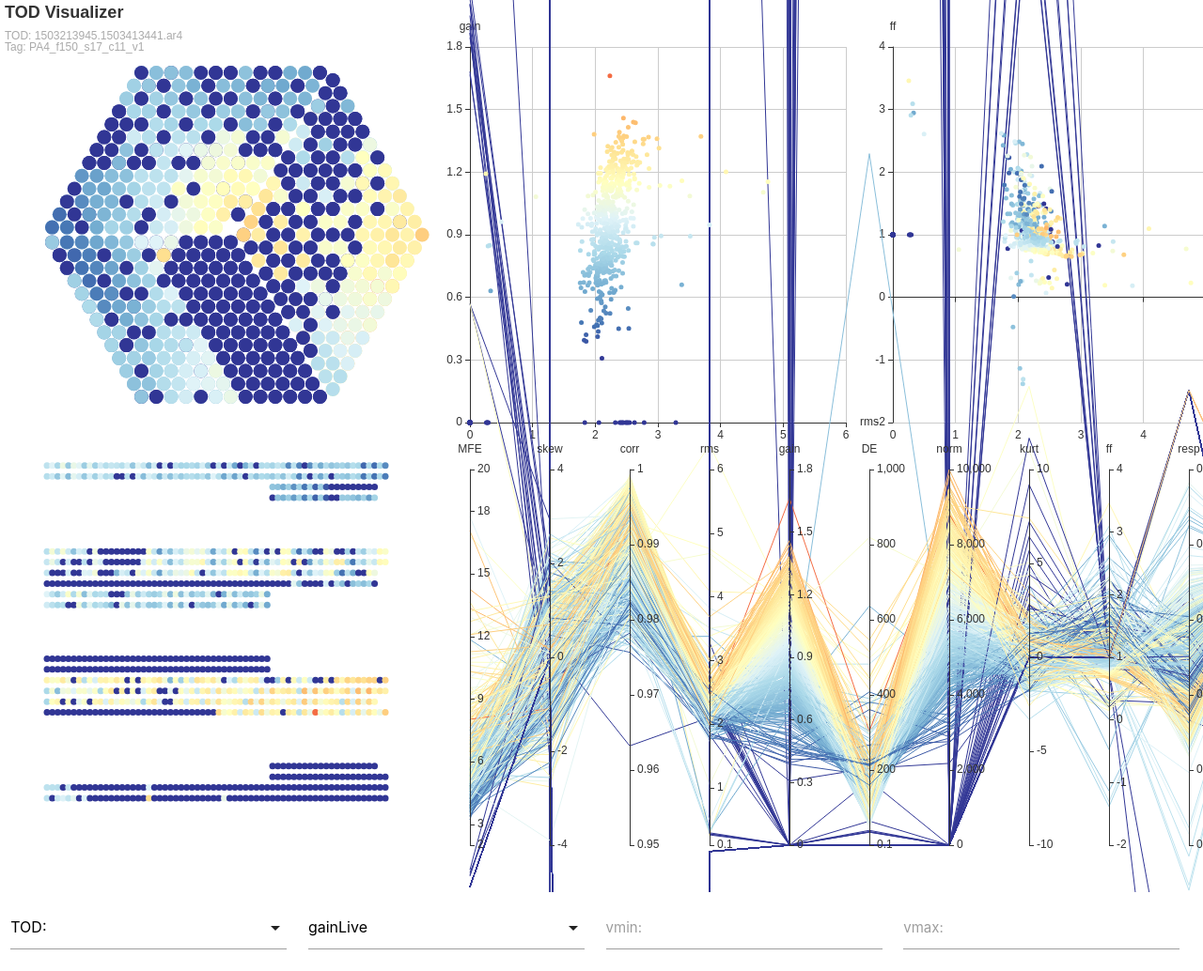
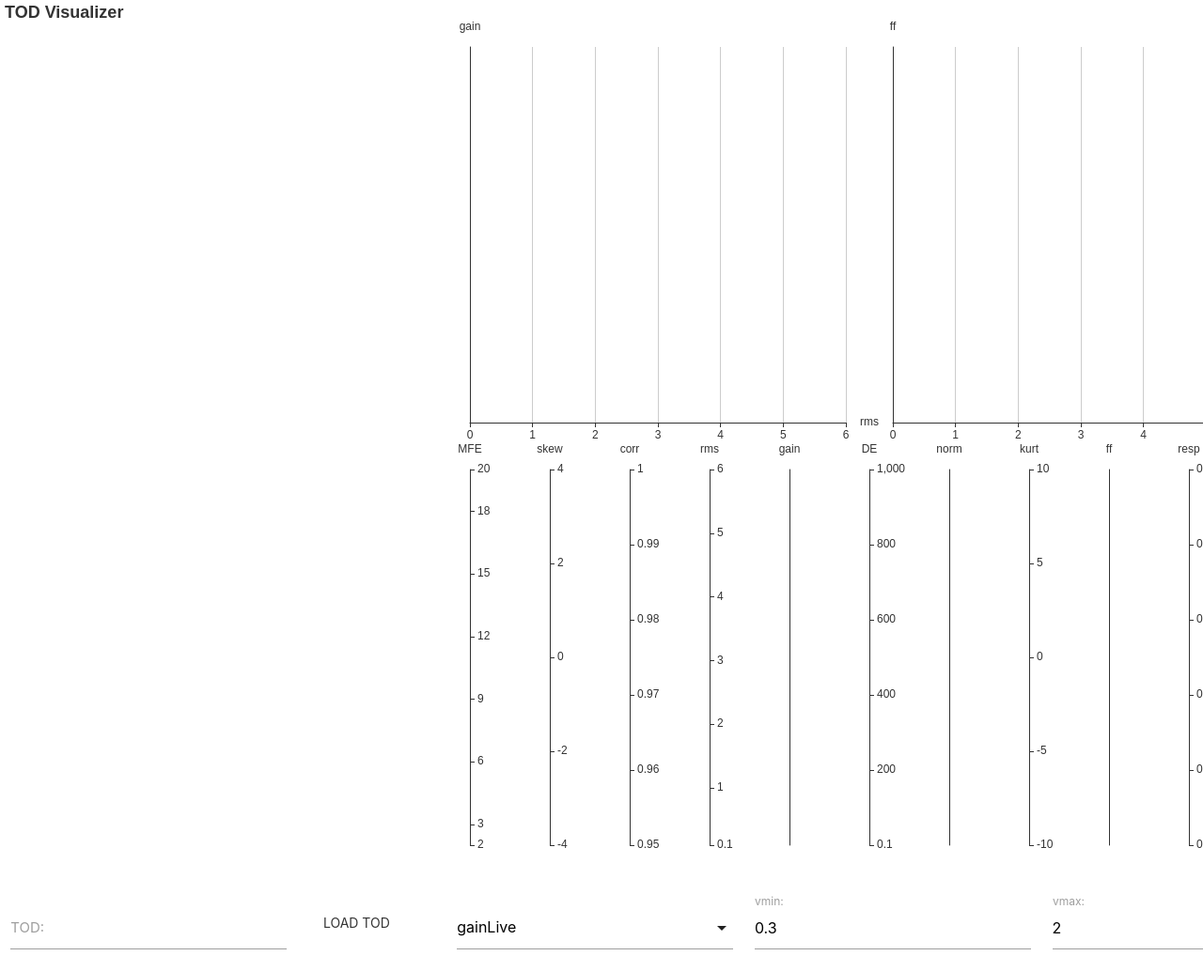
Before and after one commit to guanyilun/tod_viz, a plain HTML site: page index.html in a window 1280 px wide. Shown: the top 1034 px of the page at 94% size. Drawn offline with nearby package versions, Linux system fonts and the light colour scheme; animation ran at ten frames a second.

Commit message:
app: add method to load tod

```diff
--- a/index.html
+++ b/index.html
@@ -17,12 +17,11 @@
 	  <div id="main" style="width:100%;height:100%;"></div>
       <div class="row">
         <div class="input-field col s2">
-          <select>
-            <option value="" disabled selected>TOD:</option>
-            <option value="1">Option 1</option>
-            <option value="2">Option 2</option>
-            <option value="3">Option 3</option>
-          </select>
+          <input id="todname" type="text" class="validate" v-model="todname">
+          <label for="todname">TOD: </label>
+        </div>
+        <div class="input-field col s1">
+          <a class="waves-effect waves-teal btn-flat" v-on:click="loadTOD">Load TOD</a>
         </div>
         <div class="input-field col s2">
           <select v-model="vmap">
@@ -31,15 +30,15 @@
           </select>
         </div>
         <div class="input-field col s2">
-          <input id="last_name" type="text" class="validate" v-model="vmin">
-          <label for="last_name">vmin: </label>
+          <input id="vmin" type="text" class="validate" v-model="vmin">
+          <label for="vmin">vmin: </label>
         </div>
         <div class="input-field col s2">
-          <input id="last_name" type="text" class="validate" v-model="vmax">
-          <label for="last_name">vmax: </label>
+          <input id="vmax" type="text" class="validate" v-model="vmax">
+          <label for="vmax">vmax: </label>
         </div>
-        <div class="input-field col s2">
-          <a class="waves-effect waves-teal btn-flat" v-on:click="updateVmap">Refresh</a>
+        <div class="input-field col s1">
+          <a class="waves-effect waves-teal btn-flat" v-on:click="updateVmap">Update color</a>
         </div>
       </div>
     </div>
--- a/js/app.js
+++ b/js/app.js
@@ -1,13 +1,14 @@
 var vm = new Vue({
 	el: '#app',
-    chart: {},
+    chart: null,
 	data: {
         fields: ["det_uid", "array_x", "array_y", "row", "col", "MFELive",
                  "skewLive", "corrLive", "rmsLive", "gainLive", "DELive",
                  "normLive", "kurtLive", "ff", "resp", "presel"],
         vmap: "gainLive",
-        vmin: null,
-        vmax: null,
+        vmin: 0.3,
+        vmax: 2,
+        todname: '',
         option: {
             title: {
                 text: 'TOD Visualizer',
@@ -186,14 +187,28 @@ var vm = new Vue({
             let option = {
                 // first element is to ensure the first visual map remains unchanged
                 visualMap: [{},{
-                    text: ["placeholder"]
+                    dimension: this.vmap,
+                    text: [this.vmap],
+                    min: parseFloat(this.vmin),
+                    max: parseFloat(this.vmax),
                 }]
             }
-            option.visualMap[1].dimension = this.vmap;
-            option.visualMap[1].text[0] = this.vmap;
-            option.visualMap[1].min = parseFloat(this.vmin);
-            option.visualMap[1].max = parseFloat(this.vmax);
             this.chart.setOption(option);
+        },
+        loadTOD () {
+            this.chart.showLoading()
+            let self = this
+            $.get("data/" + this.todname + ".json", (json) => {
+                let option = {
+                    dataset: json,
+                    title: {
+                        subtext: "TOD: " + json.tod_name + "\nTag: " + json.tag,
+                    }
+                }
+                self.fields = json.dimensions;
+                self.chart.setOption(option);
+                self.chart.hideLoading()
+            })
         }
     },
     mounted() {
@@ -202,14 +217,14 @@ var vm = new Vue({
 
         // initialize echarts
         this.chart = echarts.init(document.getElementById('main'));
-        this.chart.showLoading()
-        var self = this
-        $.get("data/array.json", (json) => {
-            self.chart.hideLoading()
-            self.option.dataset = json;
-            self.option.title.subtext = "TOD: " + json.tod_name + "\nTag: " + json.tag;
-            self.fields = json.dimensions;
-            self.chart.setOption(self.option);
-        })
+        this.chart.setOption(this.option);
+        //     var self = this
+        //     $.get("data/array.json", (json) => {
+        //         self.chart.hideLoading()
+        //         self.option.dataset = json;
+        //         self.option.title.subtext = "TOD: " + json.tod_name + "\nTag: " + json.tag;
+        //         self.fields = json.dimensions;
+        //         self.chart.setOption(self.option);
+        //     })
     }
 })
```
